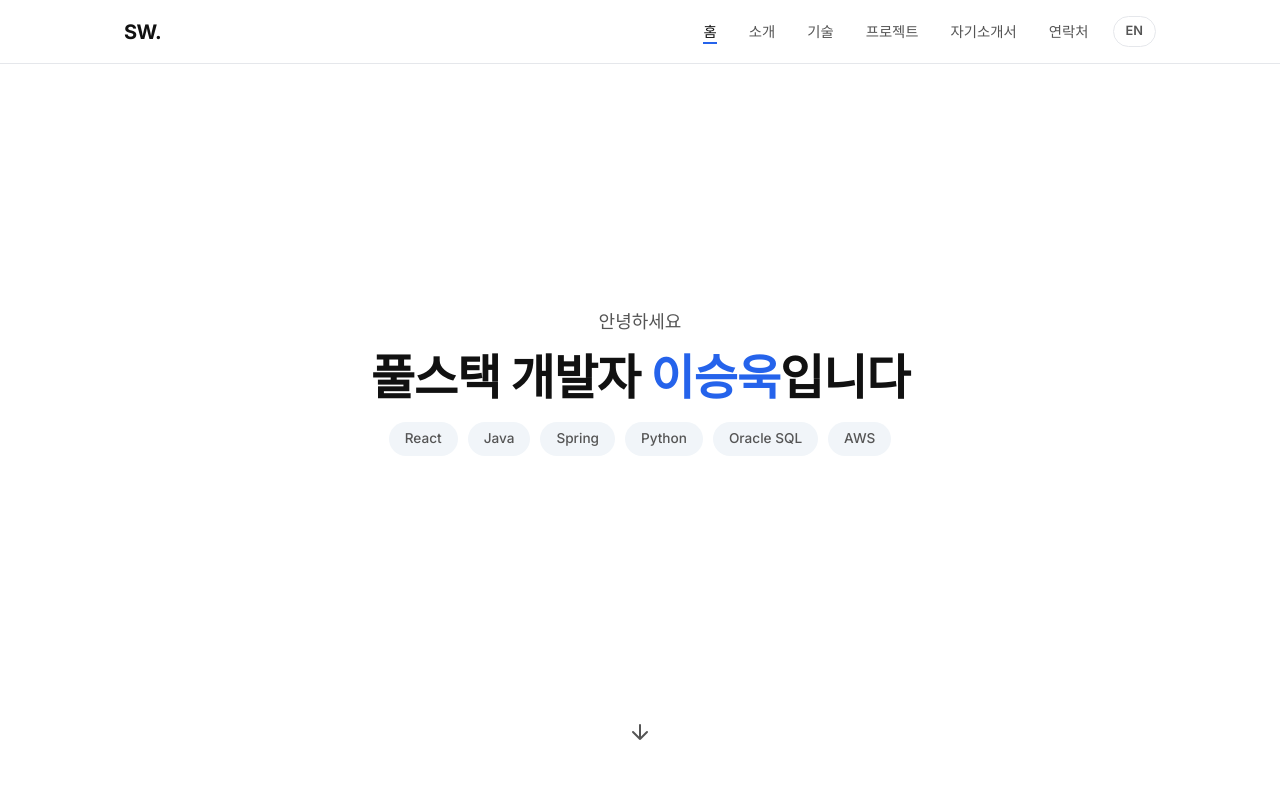
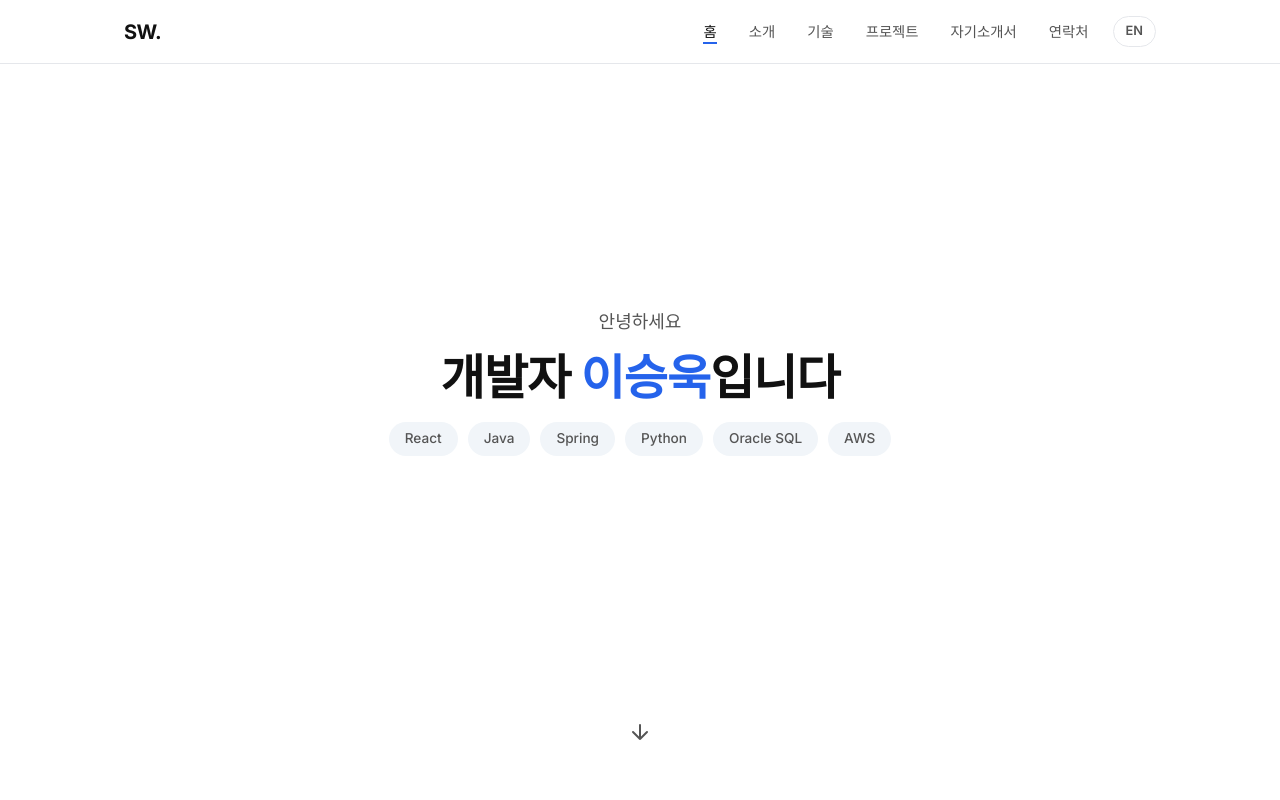
Before and after one commit to wookidoki/wookidoki.github.io, a React (Vite) app: page / in a window 1280 px wide. Shown: the top 800 px of the page. Built offline with nearby package versions, Linux system fonts and the light colour scheme; no server answers.

Commit message:
Hero: 풀스택 개발자 → 개발자로 변경

```diff
--- a/src/data/portfolio.js
+++ b/src/data/portfolio.js
@@ -2,7 +2,7 @@ export const profile = {
   ko: {
     name: '이승욱',
     greeting: '안녕하세요',
-    namePrefix: '풀스택 개발자 ',
+    namePrefix: '개발자 ',
     nameSuffix: '입니다',
     title: '풀스택 웹 개발자 & 데이터 사이언티스트',
     about: `웹 개발과 데이터 분석, 두 가지 역량으로 비즈니스를 설계하는 개발자입니다.
@@ -12,7 +12,7 @@ export const profile = {
   en: {
     name: 'Seungwook Lee',
     greeting: 'Hello',
-    namePrefix: "I'm Full-Stack Developer ",
+    namePrefix: "I'm Developer ",
     nameSuffix: '',
     title: 'Full-Stack Web Developer & Data Scientist',
     about: `A developer who designs business solutions with both web development and data analysis.
```
